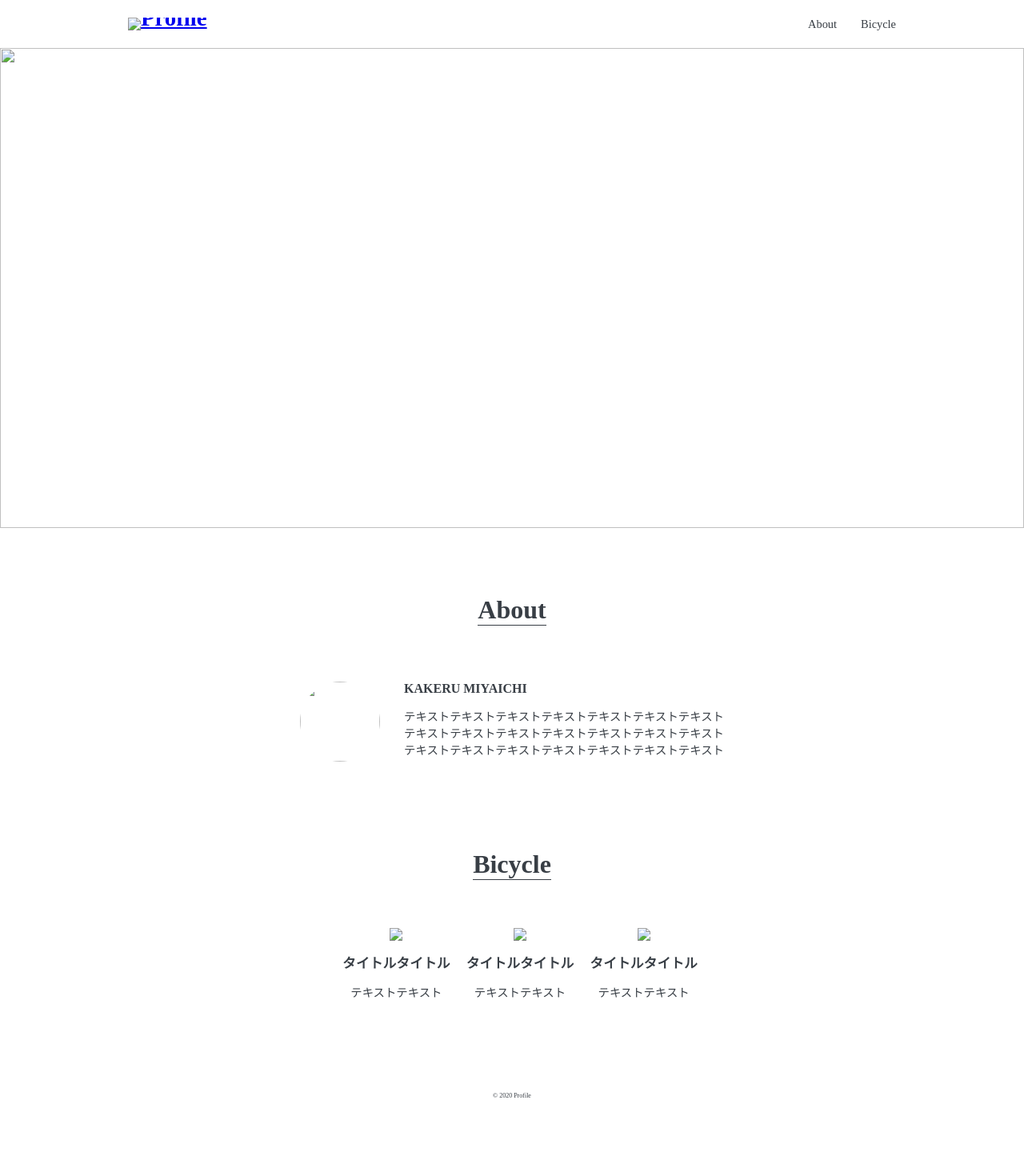
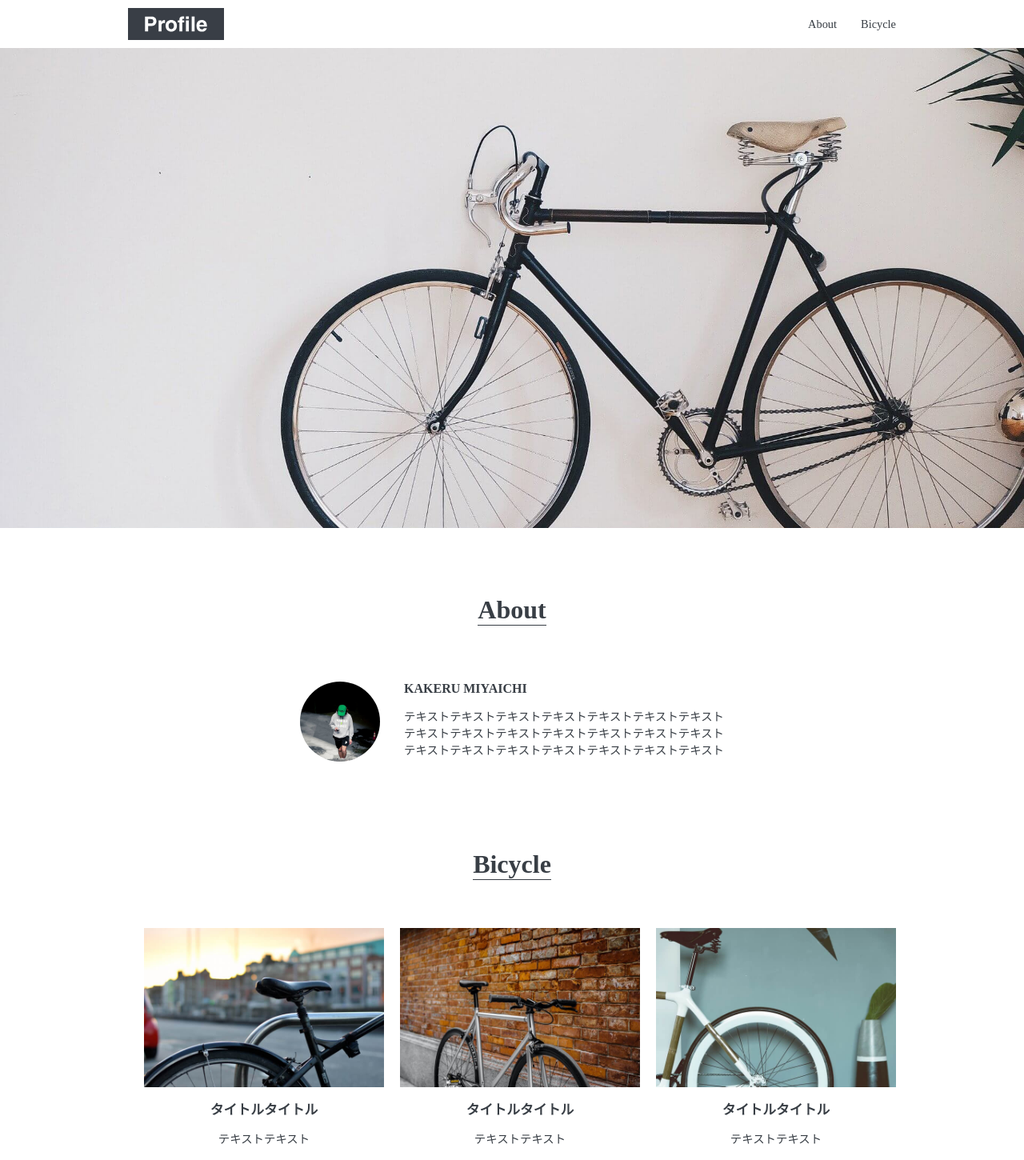
Before and after one commit to Alimax831/profile, a plain HTML site: page index.html in a window 1280 px wide. Shown: the top 1450 px of the page at 80% size. Before the commit the page ends 1382 px from the top, so only its background shows below. Drawn offline with Linux system fonts and the light colour scheme; files that its build step writes are made by us from their sources.

Commit message:
Update index.html

```diff
--- a/index.html
+++ b/index.html
@@ -5,14 +5,14 @@
     <title>Profile</title>
     <meta name="description" content="テキストテキストテキストテキストテキストテキストテキストテキスト">
     <meta name="viewport" content="width=device-width, initial-scale=1">
-    <link rel="icon" href="img/favicon.ico">
-    <link rel="stylesheet" href="css/stylesheet.css">
+    <link rel="icon" href="favicon.ico">
+    <link rel="stylesheet" href="stylesheet.css">
   </head>
   <body>
     <header id="header">
         <div class="header-inner">
             <h1 class="header-title">
-                <a href="index.html"><img src="img/logo.svg" alt="Profile"></a>
+                <a href="index.html"><img src="logo.svg" alt="Profile"></a>
             </h1>
             <nav class="header-nav">
                 <ul class="header-nav-list">
@@ -24,12 +24,12 @@
     </header>
     <main id="main">
         <div class="mainvisual">
-            <img src="img/mainvisual.jpg">
+            <img src="mainvisual.jpg">
         </div>
         <section id="about" class="wrapper">
             <h2 class="section-title">About</h2>
             <div class="content">
-                <img src="img/about.jpg">
+                <img src="about.jpg">
                 <div class="text">
                     <h3 class="content-title">KAKERU MIYAICHI</h3>
                     <p>
@@ -44,17 +44,17 @@
             <h2 class="section-title">Bicycle</h2>
             <div class="content">
                 <div class="content-item">
-                    <img src="img/bicycle1.jpg">
+                    <img src="bicycle1.jpg">
                     <h3>タイトルタイトル</h3>
                     <p>テキストテキスト</p>
                 </div>
                 <div class="content-item">
-                    <img src="img/bicycle2.jpg">
+                    <img src="bicycle2.jpg">
                     <h3>タイトルタイトル</h3>
                     <p>テキストテキスト</p>
                 </div>
                 <div class="content-item">
-                    <img src="img/bicycle3.jpg">
+                    <img src="bicycle3.jpg">
                     <h3>タイトルタイトル</h3>
                     <p>テキストテキスト</p>
                 </div>
```
